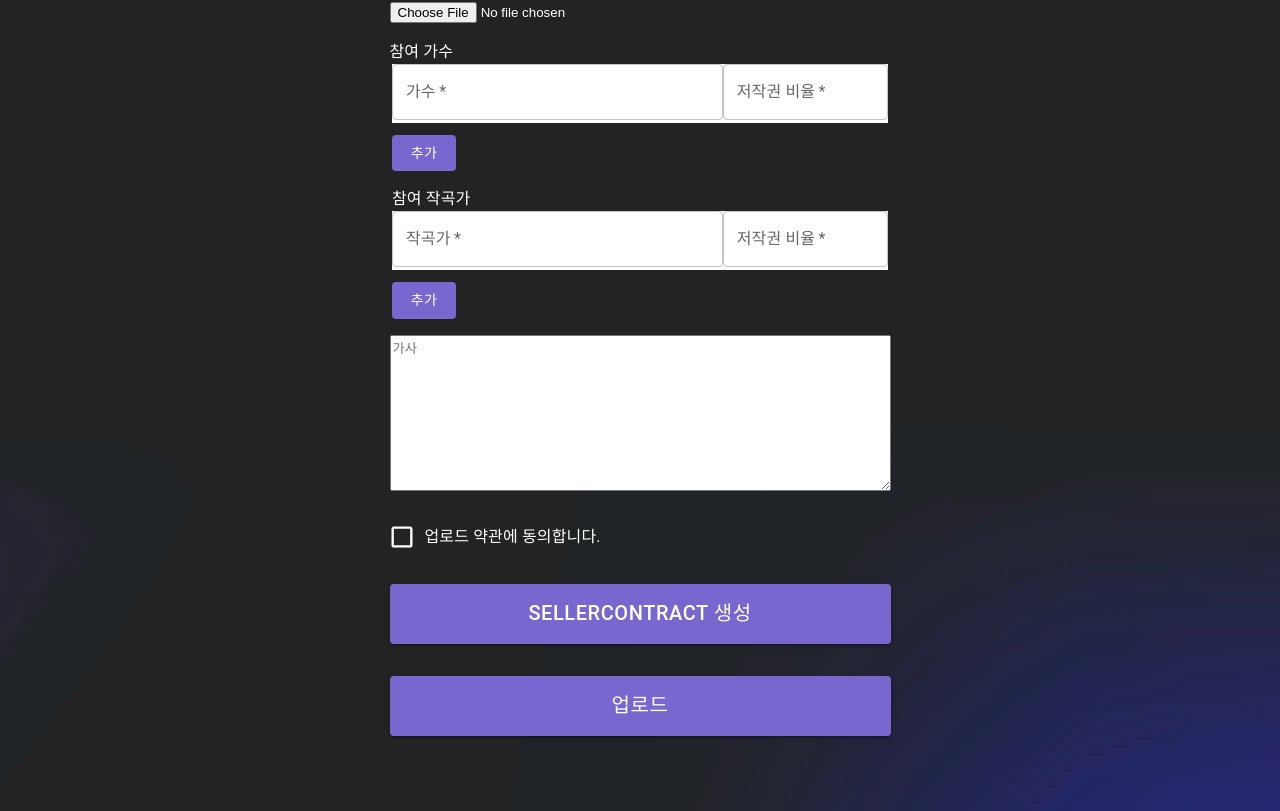
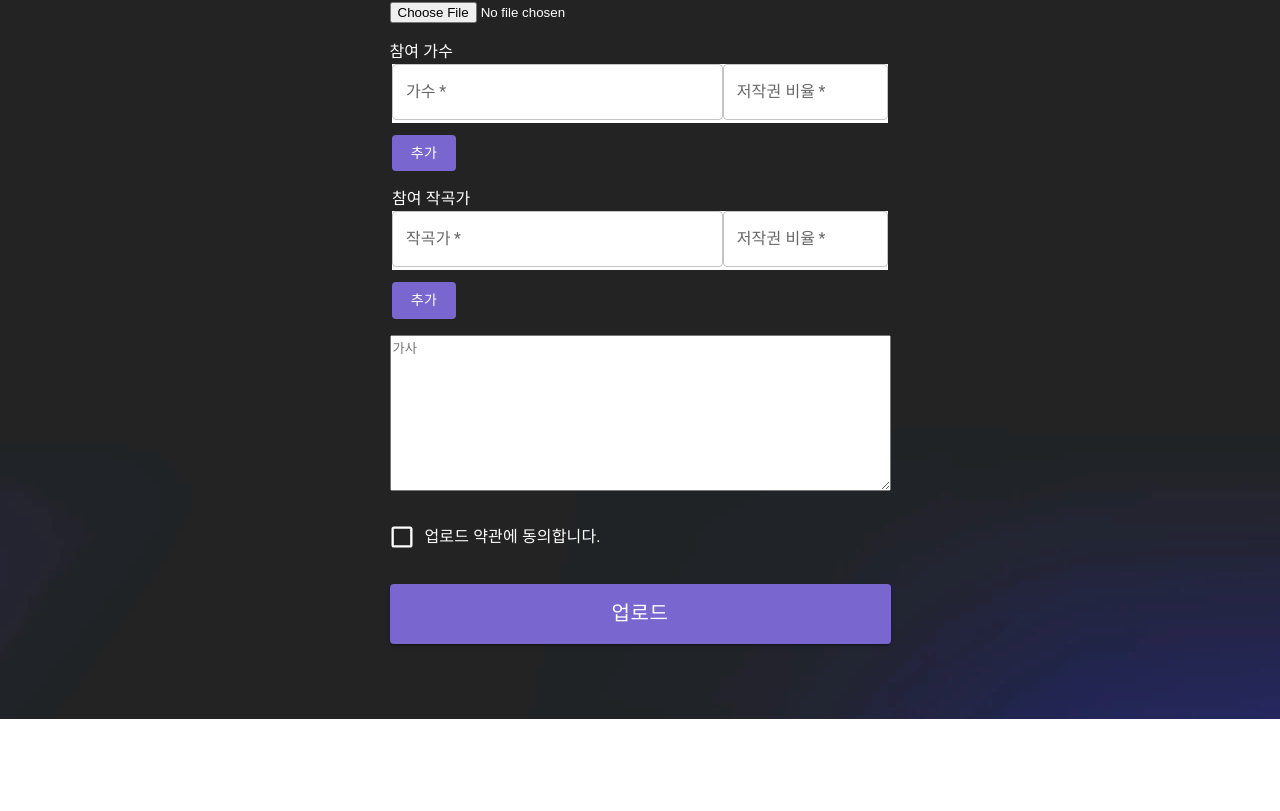
Before and after one commit to UXMUnderGraduate/22-S-Front, a React (Create React App) app: page /upload in a window 1280 px wide. Shown: the part 717-1528 px from the top of the page. After the commit the page ends 1436 px from the top, so only its background shows below. Built offline with nearby package versions, Linux system fonts and the light colour scheme.

Commit message:
feat: sellerContract 생성 버튼 제거

```diff
--- a/src/page/UploadPage.jsx
+++ b/src/page/UploadPage.jsx
@@ -88,8 +88,8 @@ function RegisterPage() {
   const [checked, setChecked] = useState(false);
   const [registerError, setRegisterError] = useState('');
   const token = localStorage.getItem('token');
-  let userId = localStorage.getItem('userId');
-  let sellerContractAddress;
+  // let userId = localStorage.getItem('userId');
+  // let sellerContractAddress;
 
   const onhandlePost = async (data) => {
     const { title, album, lylics, file, image } = data;
@@ -122,14 +122,6 @@ function RegisterPage() {
     setChecked(event.target.checked);
   };
 
-  const handleCreateSellerContract = async (userId) => {
-    await contractApi.init();
-    const sellerContract = await contractApi.deployContract.seller(userId);
-    sellerContractAddress = sellerContract.options.address;
-    console.log(sellerContract);
-    console.log(`sellerContractAddress: ${sellerContractAddress}`);
-  };
-
   const handleSubmit = (e) => {
     e.preventDefault();
 
@@ -140,7 +132,7 @@ function RegisterPage() {
       title: data.get('title'),
       album: data.get('album'),
       name: data.get('name'),
-      lylics: data.get('lylics'),
+      lyrics: data.get('lyrics'),
       file: data.get('file'),
       image: data.get('image'),
       genre: genreType,
@@ -353,17 +345,6 @@ function RegisterPage() {
                   </Grid>
                 </Grid>
                 <Button
-                  onClick={async () => {
-                    handleCreateSellerContract(userId);
-                  }}
-                  fullWidth
-                  variant="contained"
-                  sx={{ mt: 3, mb: 1 }}
-                  style={{ backgroundColor: '#7966ce', height: '60px', fontSize: '20px' }}
-                >
-                  SellerContract 생성
-                </Button>
-                <Button
                   type="submit"
                   fullWidth
                   variant="contained"
```
